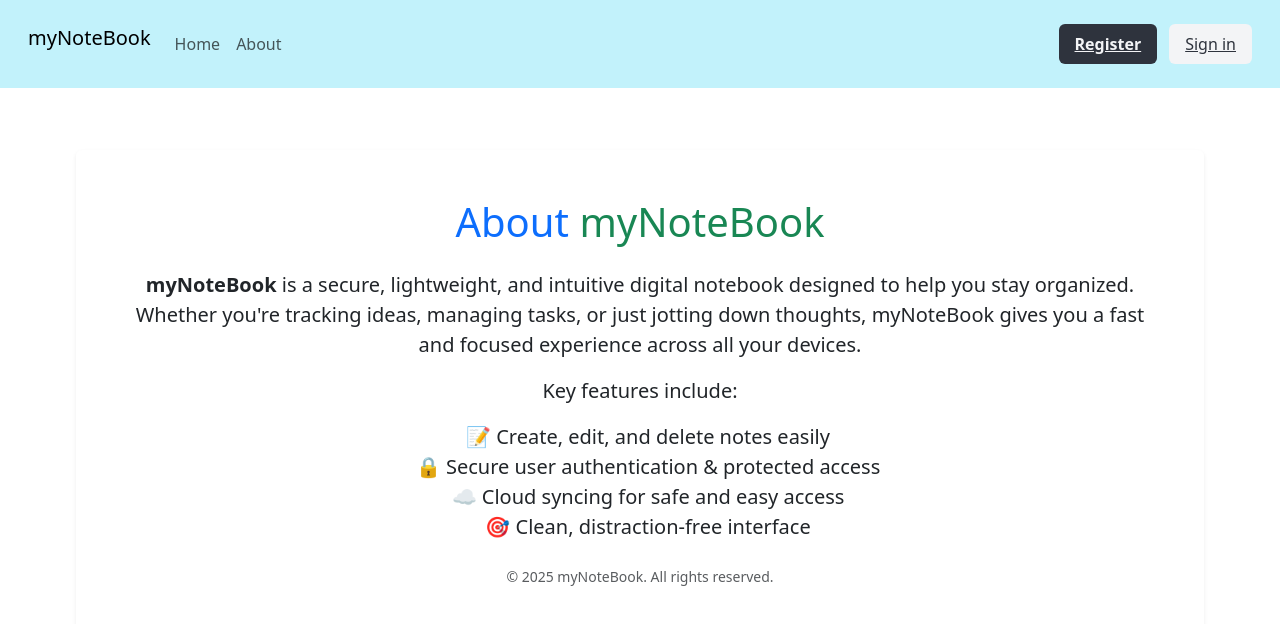
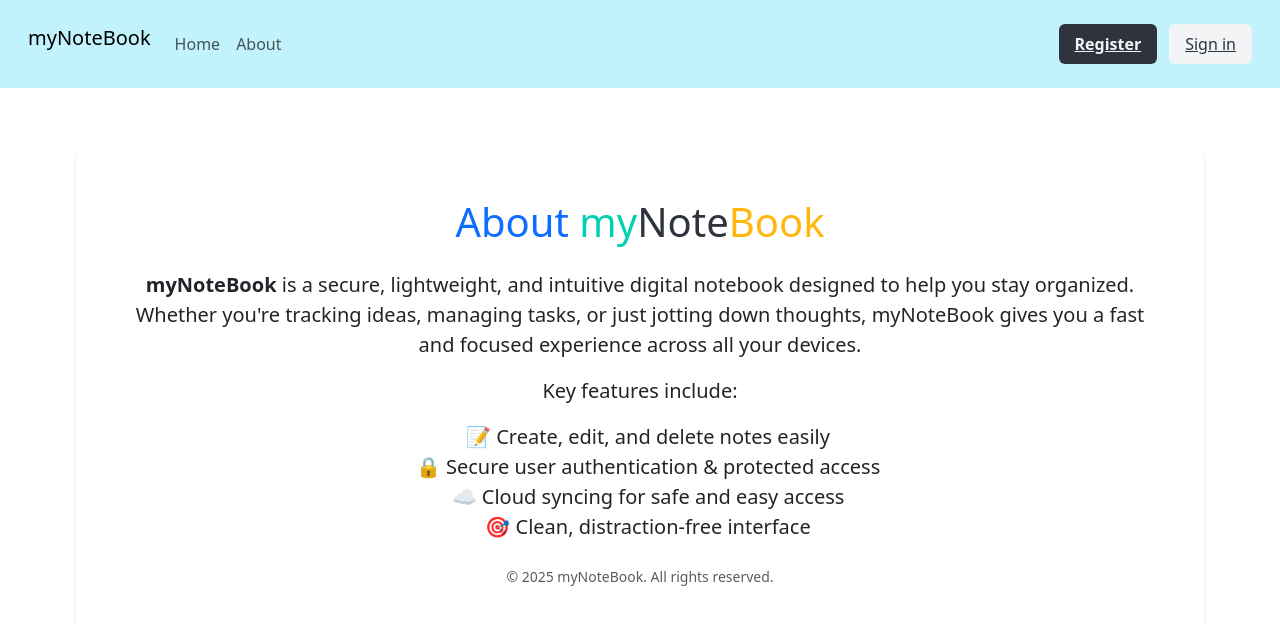
Before and after one commit to Abashansari/iNotebook, a React (Vite) app: page /about in a window 1280 px wide. Shown: the top 624 px of the page. Built offline with nearby package versions, Linux system fonts and the light colour scheme.

Commit message:
changed the text-color of "myNoteBook"

```diff
--- a/src/component/About.jsx
+++ b/src/component/About.jsx
@@ -7,7 +7,8 @@ export default function About() {
   <div className="card shadow-sm border-0">
     <div className="card-body">
       <h1 className="mb-4 text-primary">
-        About <span className="text-success">myNoteBook</span>
+        About  <span className="has-text-primary">my</span><span className="has-text-dark">Note</span><span className="has-text-warning">Book</span>
+
       </h1>
 
       <p className="fs-5">
```
